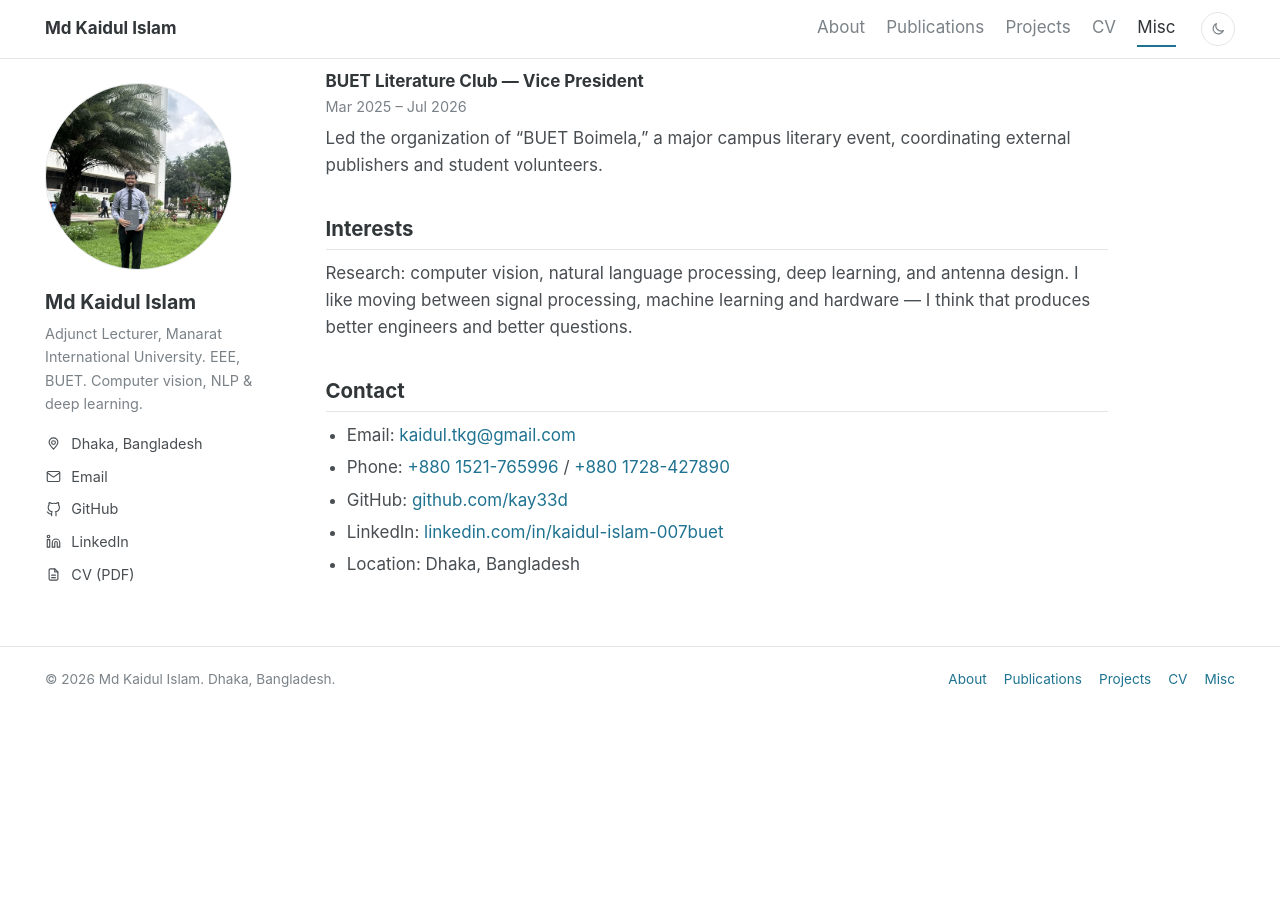
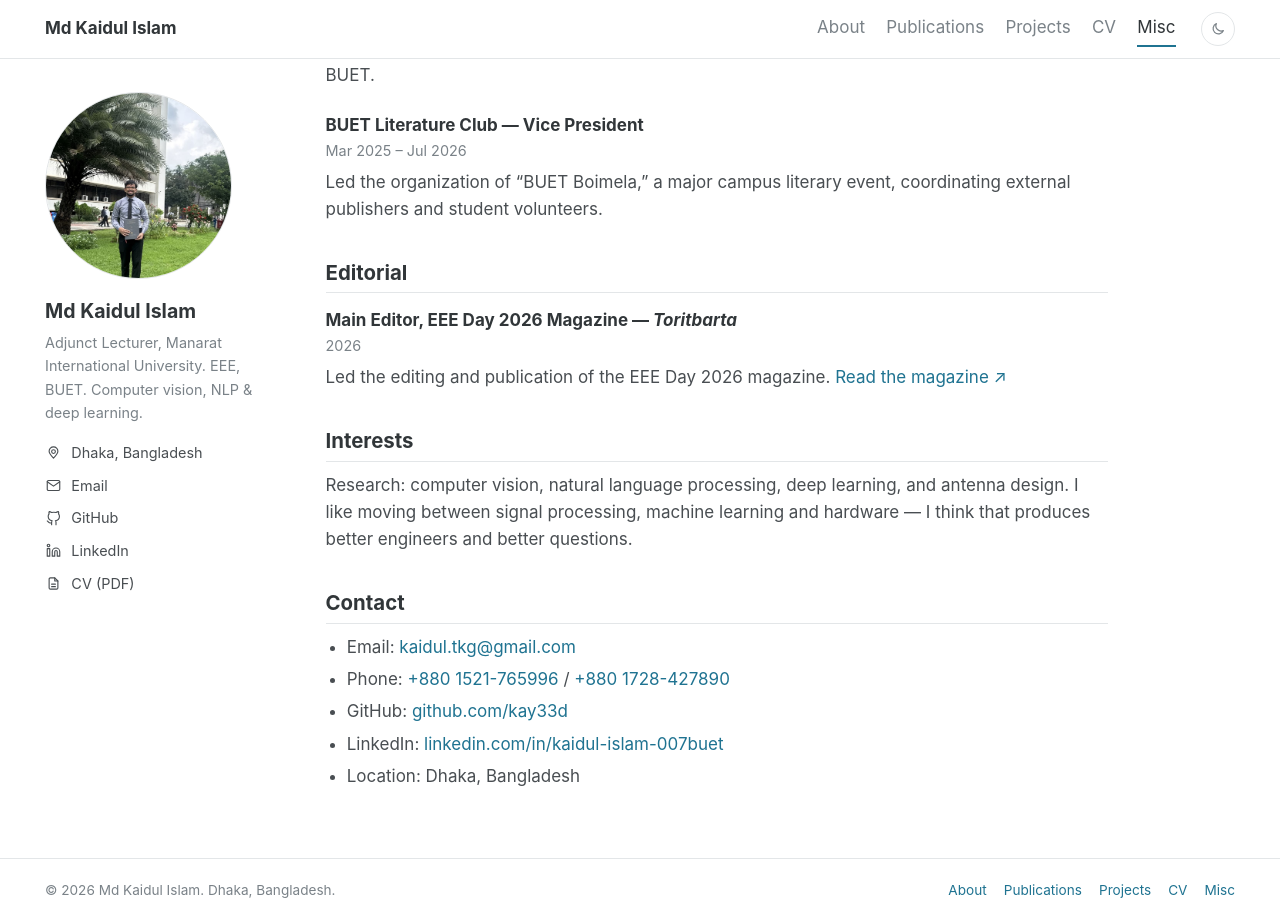
Before and after one commit to kay33d/kay33d.github.io, a Jekyll site: the page built from misc.md, in a window 1280 px wide and 900 px high, scrolled down 1695 px. Built offline with Jekyll 4.4.1, drawn with Linux system fonts in a browser that asks for light colours; before the commit the page ends 2419 px from its top, so only the background shows below that; some of the changed text lies outside the part shown.

Commit message:
Add EEE Day 2026 magazine (main editor) to news and Misc; preview Google Drive files on hover

```diff
--- a/_data/news.yml
+++ b/_data/news.yml
@@ -1,6 +1,9 @@
 # Newest first. `text` is Markdown — links to pages on this site
 # (e.g. projects.html#robotic-arm) get a hover preview.
 # The home page shows the first 5; misc.html shows all of them.
+
+- date: "2026"
+  text: Published the [EEE Day 2026 magazine, *Toritbarta*](https://drive.google.com/file/d/1FaK69lSalh3nXqgUpgSPOpXGHre0B0bO/view), as its main editor.
 
 - date: Sep 2026
   text: Joined [Manarat International University](misc.html#teaching) as an Adjunct Lecturer, teaching Computer Programming and Computer Programming Laboratory.
--- a/js/script.js
+++ b/js/script.js
@@ -39,6 +39,9 @@
     var raw = a.getAttribute("href");
     if (!raw || raw.charAt(0) === "#" || /^(mailto|tel|javascript):/i.test(raw)) return null;
     var url = new URL(raw, location.href);
+    // Google Drive files (e.g. a magazine PDF) open in Drive's own viewer.
+    var drive = url.hostname === "drive.google.com" && url.pathname.match(/^\/file\/d\/([\w-]+)/);
+    if (drive) return { url: url, kind: "pdf", src: "https://drive.google.com/file/d/" + drive[1] + "/preview" };
     if (url.origin !== location.origin) return null;
     var file = url.pathname.split("/").pop() || "index.html";
     if (/\.pdf$/i.test(file)) return { url: url, kind: "pdf" };
@@ -149,7 +152,8 @@
     currentLink = a;
     if (target.kind === "pdf") {
       pop.className = "preview is-pdf";
-      pop.innerHTML = '<iframe src="' + target.url.pathname + '#navpanes=0&pagemode=none&view=FitH" title="PDF preview"></iframe>';
+      var src = target.src || target.url.pathname + "#navpanes=0&pagemode=none&view=FitH";
+      pop.innerHTML = '<iframe src="' + src + '" title="PDF preview"></iframe>';
       place(a);
       pop.classList.add("is-visible");
       return;
--- a/misc.md
+++ b/misc.md
@@ -10,7 +10,7 @@
 # Misc
 {: data-preview="true"}
 
-[News](#news) · [Teaching](#teaching) · [Education](#education) · [Research](#research) · [Leadership](#leadership) · [Interests](#interests) · [Contact](#contact)
+[News](#news) · [Teaching](#teaching) · [Education](#education) · [Research](#research) · [Leadership](#leadership) · [Editorial](#editorial) · [Interests](#interests) · [Contact](#contact)
 {: .muted data-preview="true"}
 
 ## News {#news}
@@ -63,6 +63,14 @@
 
 Led the organization of "BUET Boimela," a major campus literary event, coordinating external publishers and student volunteers.
 
+## Editorial {#editorial}
+
+### Main Editor, EEE Day 2026 Magazine — *Toritbarta*
+2026
+{: .entry-meta}
+
+Led the editing and publication of the EEE Day 2026 magazine. [Read the magazine ↗](https://drive.google.com/file/d/1FaK69lSalh3nXqgUpgSPOpXGHre0B0bO/view){:target="_blank" rel="noopener"}
+
 ## Interests {#interests}
 
 Research: computer vision, natural language processing, deep learning, and antenna design. I like moving between signal processing, machine learning and hardware — I think that produces better engineers and better questions.
```
